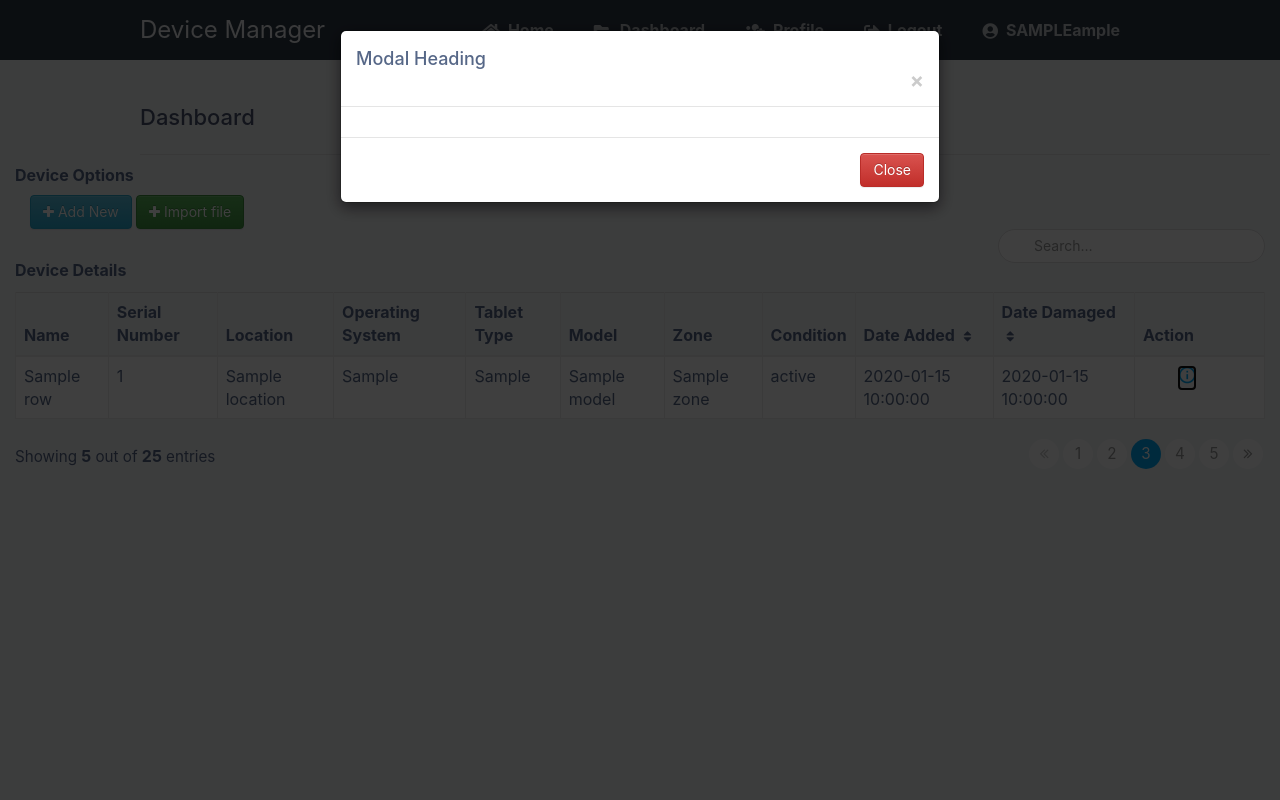
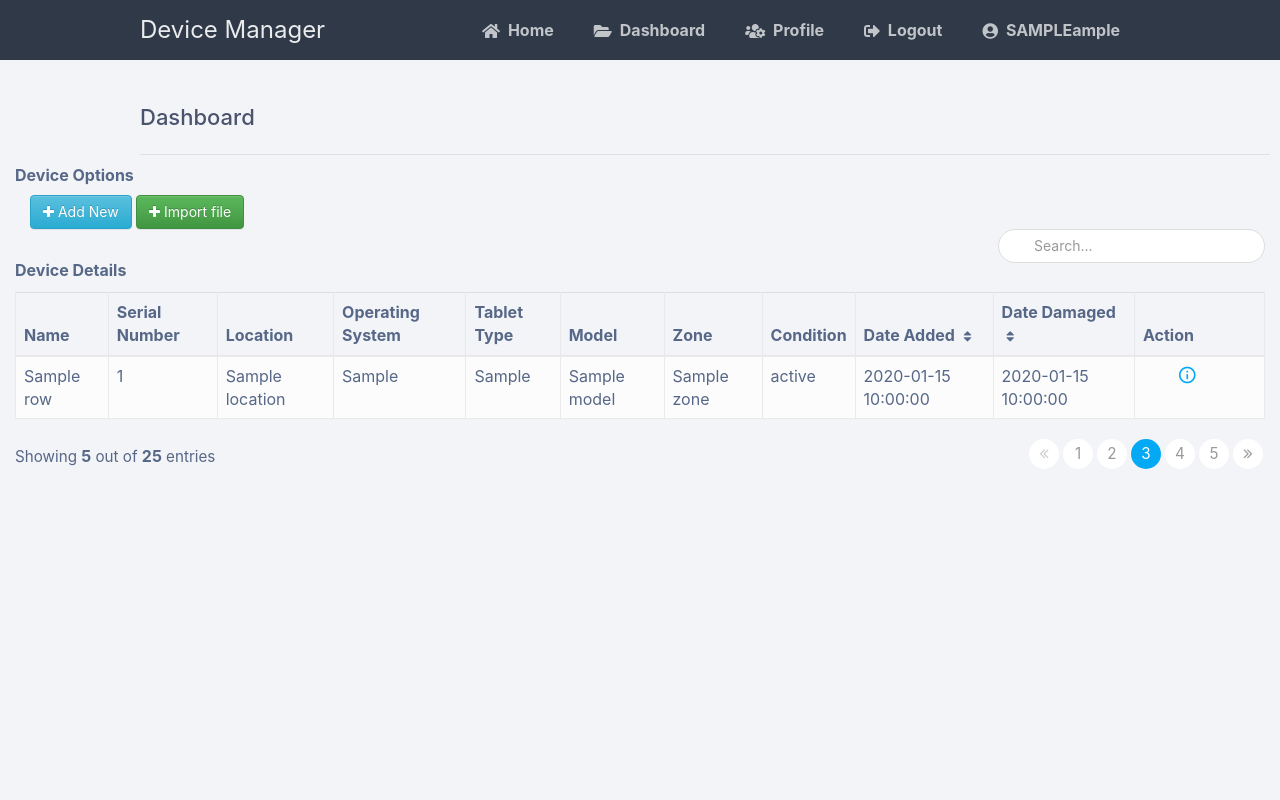
Before and after one commit to iamjovani/device-manager-flask, a Flask app: template templates/dashboard.html in a window 1280 px wide, after a click on "info_outline". Run offline with Flask 2, Linux system fonts and the light colour scheme; the template is opened without the code that fills it: most values are stand-ins (such as "Sample title", 1, 10 or a date in 2020); some libraries are stand-ins or nearby versions.

Commit message:
dashboard bug ongoing. caused by info modal.

```diff
--- a/app.py
+++ b/app.py
@@ -294,6 +294,22 @@ def users():
 
 
 
+@app.route('/info/<string:id_data>', methods=['GET'])
+def info(id_data):
+    if 'loggedin' in session:
+        cursor = mysql.connection.cursor(MySQLdb.cursors.DictCursor)
+        cursor.execute('SELECT * FROM accounts WHERE id = %s', [session['id']])
+        account = cursor.fetchone()
+
+        cursor.execute("SELECT * FROM repair WHERE id = %s", (id_data))
+        info = cursor.fetchone()
+        mysql.connection.commit()
+        return redirect(url_for('dashboard', username=session['username'], info=info))
+    return redirect(url_for('login'))
+
+
+
+
 @app.errorhandler(404)
 def page_not_found(e):
     return render_template('404.html'), 404
--- a/templates/dashboard.html
+++ b/templates/dashboard.html
@@ -126,7 +126,7 @@
 
 </div>
   <br>
-  <div class ="container-fluid" style="width: fit-content;" class="table-responsive">
+  <div class="container-fluid" style="width: fit-content;" class="table-responsive">
       <div class="modal fade" id="modalAddForm" tabindex="-1" role="dialog"
            aria-labelledby="myModalLabel" aria-hidden="true">
           <div class="modal-dialog" role="document">
@@ -154,7 +154,6 @@
                                   </div>
                               </div>
                               <!-- Grid column -->
-
                               <!-- Grid column -->
                               <div class="col-md-6">
                                   <!-- Device input -->
@@ -168,7 +167,6 @@
                               <!-- Grid column -->
                           </div>
                           <!-- Grid row -->
-
                           <!-- Grid row -->
                           <div class="row">
                               <!-- Grid column -->
@@ -188,7 +186,6 @@
                               </div>
 
                               <!-- Grid column -->
-
                               <!-- Grid column -->
                               <div class="col-md-6">
                                   <!-- Device input -->
@@ -202,7 +199,6 @@
                               <!-- Grid column -->
                           </div>
                           <!-- Grid row -->
-
                           <!-- Grid row -->
                           <div class="form-row">
                               <!-- Grid column -->
@@ -216,7 +212,6 @@
                                   </div>
                               </div>
                               <!-- Grid column -->
-
                               <!-- Grid column -->
                               <div class="col-md-6">
                                   <!-- Device input -->
@@ -280,9 +275,13 @@
           <h4><b>Device Options</b></h4>
           <div class="col-sm-4">
               <button type="button" class="btn btn-info add-new" data-toggle="modal"
-          data-target="#modalAddForm"><i class="fa fa-plus"></i> Add New</button>
-        <button type="file" class="btn btn-success add-new" ><i class="fa
-            fa-plus"></i> Import file</button>
+                      data-target="#modalAddForm">
+                  <i class="fa fa-plus"></i> Add New
+              </button>
+              <button type="file" class="btn btn-success add-new">
+                  <i class="fa
+            fa-plus"></i> Import file
+              </button>
           </div>
       </div>
       <div>
@@ -336,7 +335,7 @@
                       </a>
 
 
-                    <a href="#modalInfoForm" class="info" title="Info" data-toggle="modal" data-target="#modalEditForm">
+                      <a href="#modalInfoForm" class="info" title="Info" data-toggle="modal" data-target="#modalEditForm{{row['name']}}">
                           <!--modal: modalInfoForm does not exists yet -->
                           <i class="material-icons" style="font-size:20px; color:#03A9F4;">info_outline</i>
                       </a>
@@ -490,9 +489,15 @@
               <!-- Edit Devices Ends Here -->
 
           </tbody>
+
+          {% endfor %}
+      </table>
+
+
+
       <!-- Device Information starts here (Modal) -->
-        <form action="{{ url_for('update') }}" method="post">
-            <div class="modal" id="modalEditForm">
+      <form action="{{ url_for('info') }}" method="post">
+          <div class="modal" id="modalInfoForm">
               <div class="modal-dialog">
                   <div class="modal-content">
 
@@ -504,7 +509,7 @@
 
                       <!-- Modal body -->
                       <div class="modal-body">
-
+                          <p>{{info['repair_count']}} </p>
 
                       </div>
 
@@ -517,20 +522,28 @@
               </div>
           </div>
       </form>
-            {% endfor %}
-    </table>
+
+
       <div class="clearfix">
           <div class="hint-text">Showing <b>5</b> out of <b>25</b> entries</div>
           <ul class="pagination">
-        <li class="page-item disabled"><a href="#"><i class="fa
-              fa-angle-double-left"></i></a></li>
+              <li class="page-item disabled">
+                  <a href="#">
+                      <i class="fa
+              fa-angle-double-left"></i>
+                  </a>
+              </li>
               <li class="page-item"><a href="#" class="page-link">1</a></li>
               <li class="page-item"><a href="#" class="page-link">2</a></li>
               <li class="page-item active"><a href="#" class="page-link">3</a></li>
               <li class="page-item"><a href="#" class="page-link">4</a></li>
               <li class="page-item"><a href="#" class="page-link">5</a></li>
-        <li class="page-item"><a href="#" class="page-link"><i class="fa
-              fa-angle-double-right"></i></a></li>
+              <li class="page-item">
+                  <a href="#" class="page-link">
+                      <i class="fa
+              fa-angle-double-right"></i>
+                  </a>
+              </li>
           </ul>
       </div>
 
```
Lines whose indentation alone changed are shown as unchanged.
